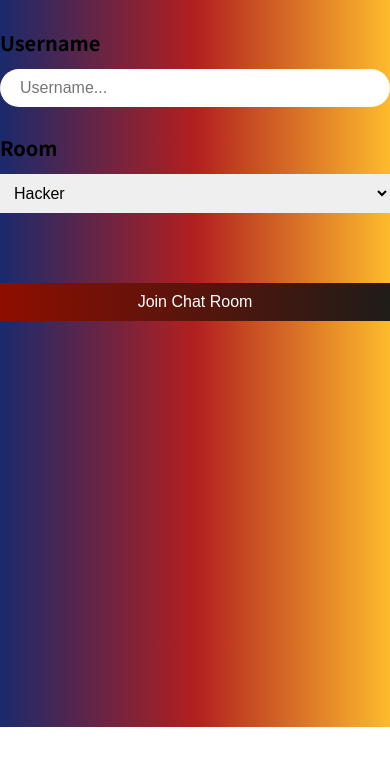
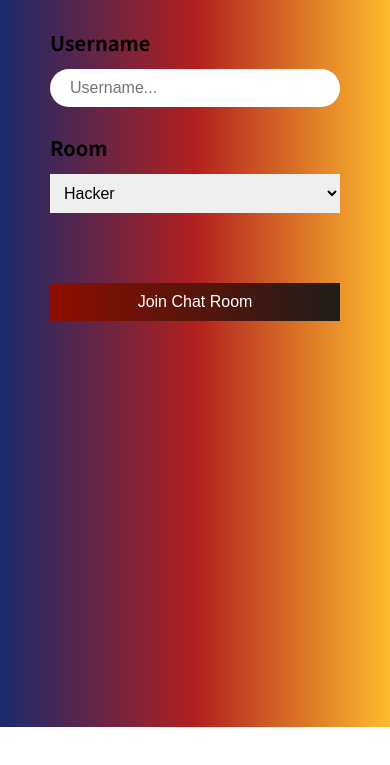
Before and after one commit to BansalSuhel/chat-room-app, a website: page public/index.html in a window 390 px wide. Shown: the part 117-882 px from the top of the page. Drawn offline with Linux system fonts and the light colour scheme.

Commit message:
LAUNCHED

```diff
--- a/public/css/index.css
+++ b/public/css/index.css
@@ -158,6 +158,6 @@ body {
 /* Media */
 @media (max-width: 600px) {
     .container{
-        margin: 5 5 0 5;
+        margin: 5rem 5rem 0rem 5rem;
     }
 }
```
